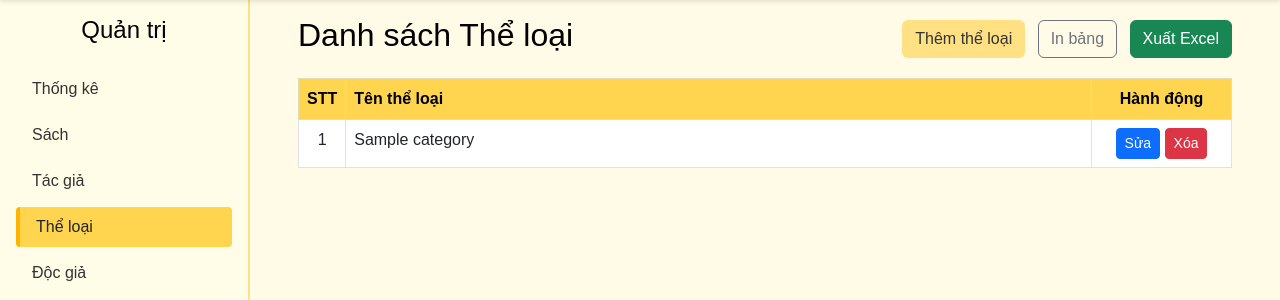
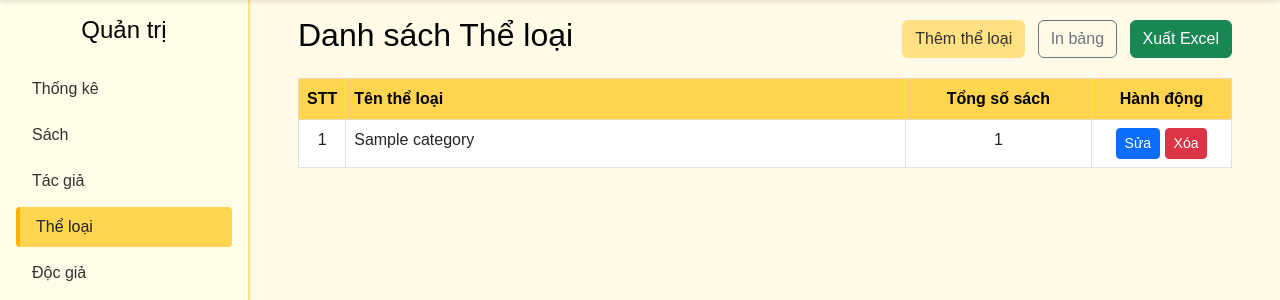
Before and after one commit to danhb2205857/CT467-project, a PHP site: page /categories in a window 1280 px wide. Shown: the part 56-356 px from the top of the page. Run offline with PHP 8.4, Linux system fonts and the light colour scheme; tables that the repository leaves empty or names only in its code hold one stand-in row (values such as "Sample post").

Commit message:
cate to book

```diff
--- a/app/Models/Books.php
+++ b/app/Models/Books.php
@@ -185,6 +185,10 @@ class Books extends Model
                 $where[] = 'c.name LIKE :category';
                 $params['category'] = '%' . $filters['category'] . '%';
             }
+            if (!empty($filters['category_id'])) {
+                $where[] = 'b.category_id = :category_id';
+                $params['category_id'] = $filters['category_id'];
+            }
             if (!empty($filters['publisher'])) {
                 $where[] = 'b.publisher LIKE :publisher';
                 $params['publisher'] = '%' . $filters['publisher'] . '%';
--- a/app/Models/Categories.php
+++ b/app/Models/Categories.php
@@ -21,7 +21,7 @@ class Categories extends Model
     public function getAllCategories()
     {
         try {
-            $query = "SELECT * FROM categories";
+            $query = "SELECT c.*, COUNT(b.id) as total_books FROM categories c LEFT JOIN books b ON c.id = b.category_id GROUP BY c.id ORDER BY c.id";
             $data = $this->select($query);
             return [
                 'status' => true,
--- a/app/Views/categories/index.php
+++ b/app/Views/categories/index.php
@@ -17,7 +17,8 @@
     <thead class="table-warning">
         <tr>
             <th class="text-center" style="width: 5%;">STT</th>
-            <th style="width: 80%;">Tên thể loại</th>
+            <th style="width: 60%;">Tên thể loại</th>
+            <th class="text-center" style="width: 20%;">Tổng số sách</th>
             <th class="text-center" style="width: 15%;">Hành động</th>
         </tr>
     </thead>
@@ -26,6 +27,7 @@
             <tr class="category-row" style="cursor:pointer" onclick="window.location.href='/books?category_id=<?= $category['id'] ?>'">
                 <td class="text-center"><?= $i + 1 ?></td>
                 <td><?= htmlspecialchars($category['name']) ?></td>
+                <td class="text-center"><?= $category['total_books'] ?? 0 ?></td>
                 <td class="text-center" onclick="event.stopPropagation();">
                     <button class="btn btn-sm btn-primary" data-bs-toggle="modal" data-bs-target="#editCategoryModal"
                         data-id="<?= $category['id'] ?>" data-name="<?= htmlspecialchars($category['name']) ?>">
```
